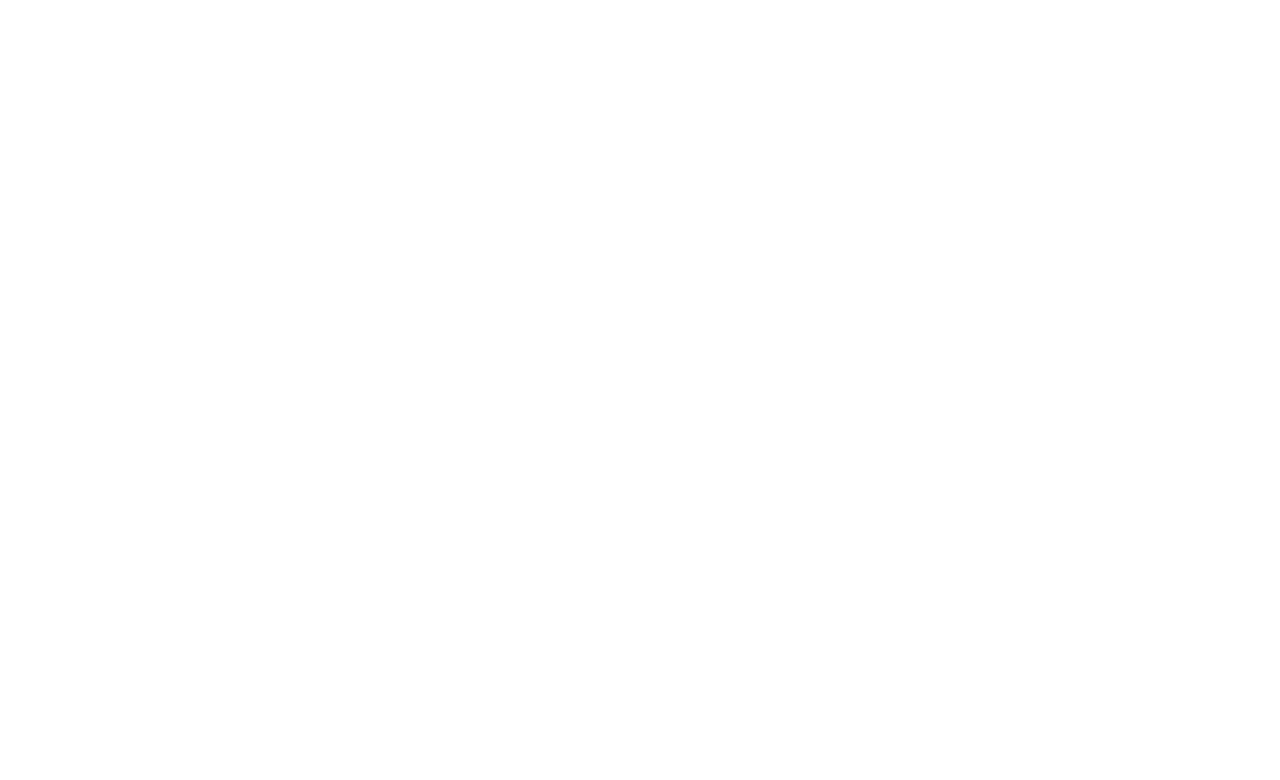
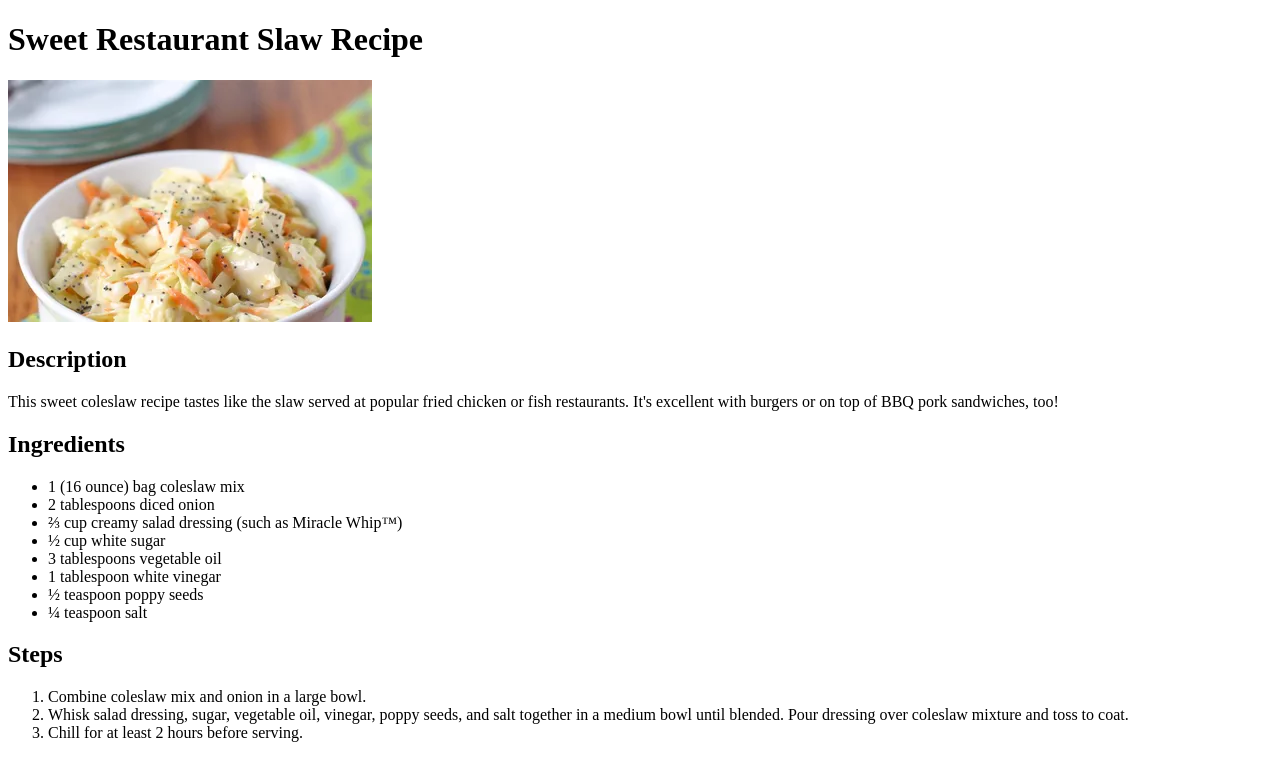
Before and after one commit to Suvansarkar/odin-recipes, a plain HTML site: page Recipes/slaw.html in a window 1280 px wide. Drawn offline with Linux system fonts and the light colour scheme.

Commit message:
modified the recipes into a list, added the Slaw recipe link to the list in the Index page

```diff
--- a/Recipes/slaw.html
+++ b/Recipes/slaw.html
@@ -0,0 +1,31 @@
+<!DOCTYPE html>
+<html lang="en">
+<head>
+    <meta charset="UTF-8">
+    <meta name="viewport" content="width=device-width, initial-scale=1.0">
+    <title>Sweet Restaurant Slaw</title>
+</head>
+<body>
+    <h1>Sweet Restaurant Slaw Recipe</h1>
+    <img src="slaw.webp">
+    <h2>Description</h2>
+    <p>This sweet coleslaw recipe tastes like the slaw served at popular fried chicken or fish restaurants. It's excellent with burgers or on top of BBQ pork sandwiches, too!</p>
+    <h2>Ingredients</h2>
+    <ul>
+        <li>1 (16 ounce) bag coleslaw mix</li>
+        <li>2 tablespoons diced onion</li>
+        <li>⅔ cup creamy salad dressing (such as Miracle Whip™)</li>
+        <li>½ cup white sugar</li>
+        <li>3 tablespoons vegetable oil</li>
+        <li>1 tablespoon white vinegar</li>
+        <li>½ teaspoon poppy seeds</li>
+        <li>¼ teaspoon salt</li>
+    </ul>
+    <h2>Steps</h2>
+    <ol>
+        <li>Combine coleslaw mix and onion in a large bowl.</li>
+        <li>Whisk salad dressing, sugar, vegetable oil, vinegar, poppy seeds, and salt together in a medium bowl until blended. Pour dressing over coleslaw mixture and toss to coat.</li>
+        <li>Chill for at least 2 hours before serving.</li>
+    </ol>
+</body>
+</html>
```
Also changed, not shown: index.html (+11 -2 lines).
